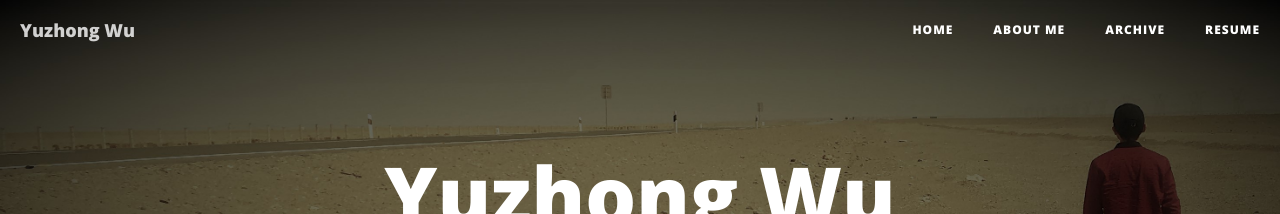
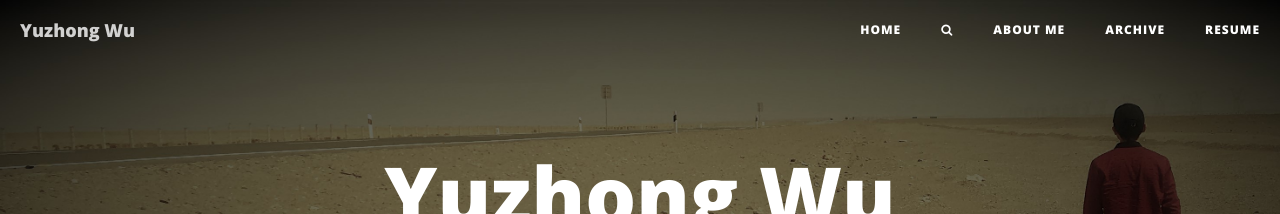
Before and after one commit to yzwu2017/yzwu2017.github.io, a Jekyll site: the page built from index.html, in a window 1280 px wide. Shown: the top 214 px of the page. Built offline with Jekyll 4.4.1, drawn with Linux system fonts in a browser that asks for light colours; nearby versions of some CDN libraries; library files that are not in the unit come from our copies; the list of posts is cut into pages by our own code.

Commit message:
ch search

```diff
--- a/_includes/nav.html
+++ b/_includes/nav.html
@@ -18,6 +18,9 @@
                 <li>
                     <a href="{{ site.baseurl }}/">Home</a>
                 </li>
+				<li>
+					<a href="#!" data-modal="modalSearch"><i class="fa fa-search"></i></a>
+				</li>
                 {% for page in site.pages %}{% if page.title %}
 				{% if page.url != '/404.html' %}
                 <li>
--- /dev/null
+++ b/_includes/search-modal.html
@@ -0,0 +1,11 @@
+
+<div id="modalSearch" class="modal">
+  <div class="modal__overlay"></div>
+  <div class="modal__content">
+    <a href="#!" class="modal-close" data-modal-close>&times;</a>
+    <div class="search-container">
+      <input type="text" id="search-input" placeholder="Search in {{ site.posts | size }} articles">
+      <ul id="results-container"></ul>
+    </div>
+  </div>
+</div>
--- a/_layouts/default.html
+++ b/_layouts/default.html
@@ -13,6 +13,8 @@
 
     {% include google_analytics.html %}
 
+	{% include search-modal.html %}
+
 </body>
 
 </html>
```
